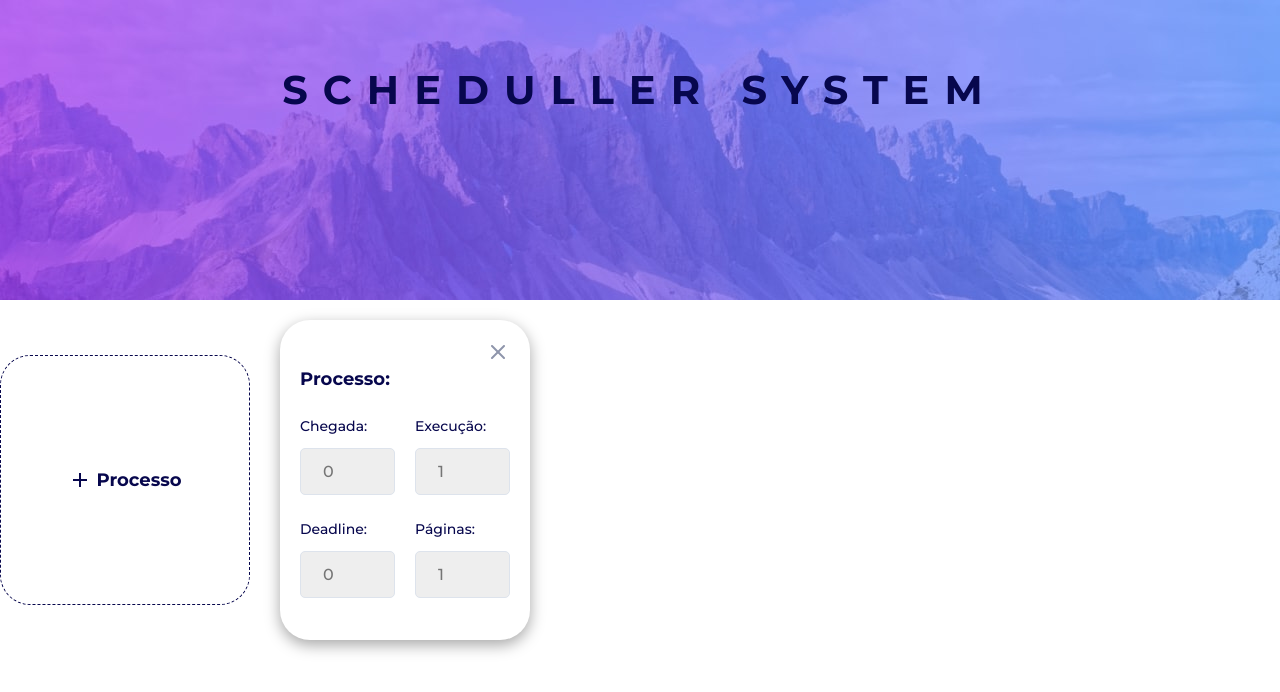
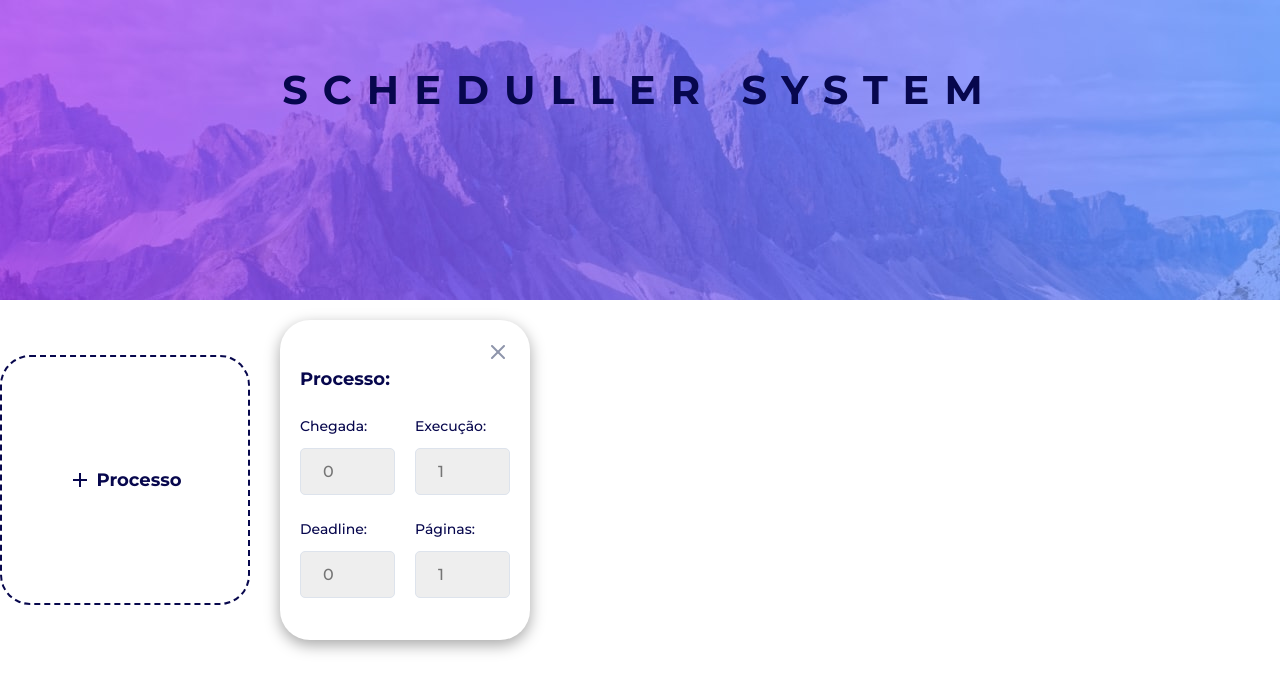
Before and after one commit to brenoamin/process-scheduller, a React (Vite) app: page / in a window 1280 px wide. Shown: the top 692 px of the page. Built offline with nearby package versions, Linux system fonts and the light colour scheme; the HTML template or start-up script is replaced by a standard one.

Commit message:
css improvements on the NewButton component

```diff
--- a/src/components/NewButton/index.css
+++ b/src/components/NewButton/index.css
@@ -12,7 +12,7 @@
   justify-content: center;
   width: 100%;
   background: rgb(255, 255, 255);
-  border: 1px dashed #07074d;
+  border: 2px dashed #07074d;
   border-radius: 30px;
   padding: 20px;
   cursor: pointer;
```
